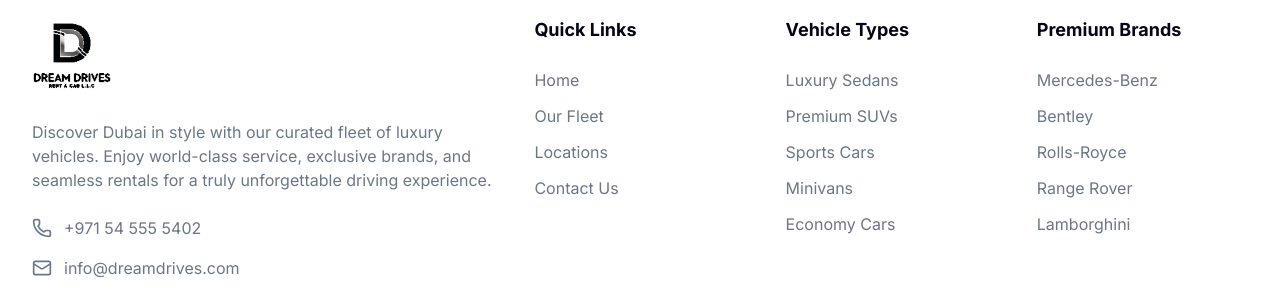
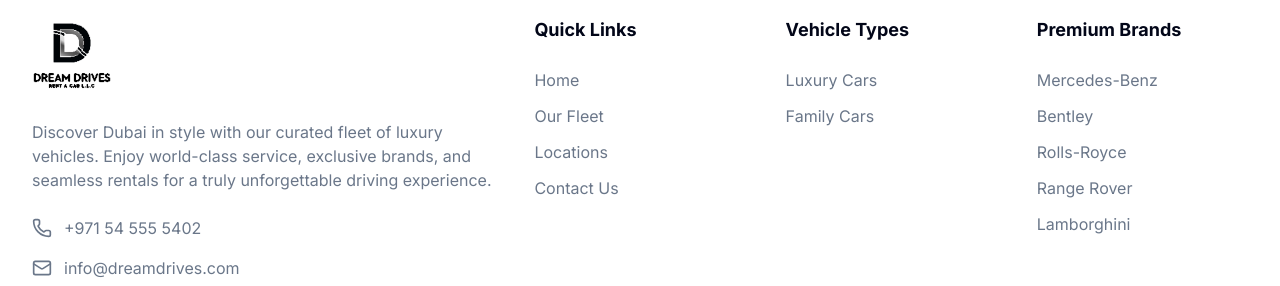
Before and after one commit to XMA-Agency-Org/dream-drives, a Next.js app: page / in a window 1280 px wide. Shown: the part 5178-5464 px from the top of the page. Built offline with nearby package versions, Linux system fonts and the light colour scheme; no server answers.

Commit message:
Update vehicle types in Footer component for improved categorization
- Replaced existing vehicle categories with more relevant options: "Luxury Cars" and "Family Cars".
- Removed outdated categories to streamline user navigation and enhance clarity.

```diff
--- a/components/layout/Footer.tsx
+++ b/components/layout/Footer.tsx
@@ -13,11 +13,8 @@
   ];
 
   const vehicleTypes = [
-    { name: "Luxury Sedans", href: "/vehicles?category=luxury" },
-    { name: "Premium SUVs", href: "/vehicles?category=suv" },
-    { name: "Sports Cars", href: "/vehicles?category=sports" },
-    { name: "Minivans", href: "/vehicles?category=minivan" },
-    { name: "Economy Cars", href: "/vehicles?category=economy" },
+    { name: "Luxury Cars", href: "/vehicles?category=luxury" },
+    { name: "Family Cars", href: "/vehicles?category=family" },
   ];
 
   const brands = [
```
